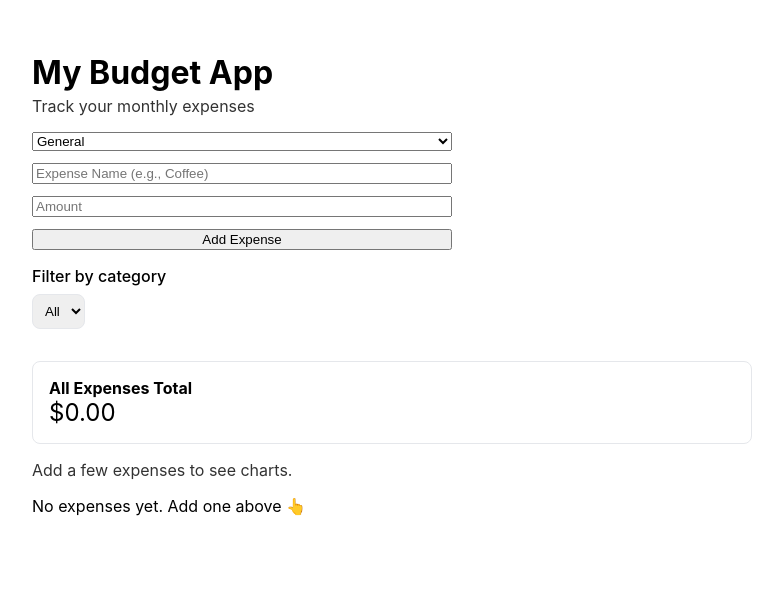
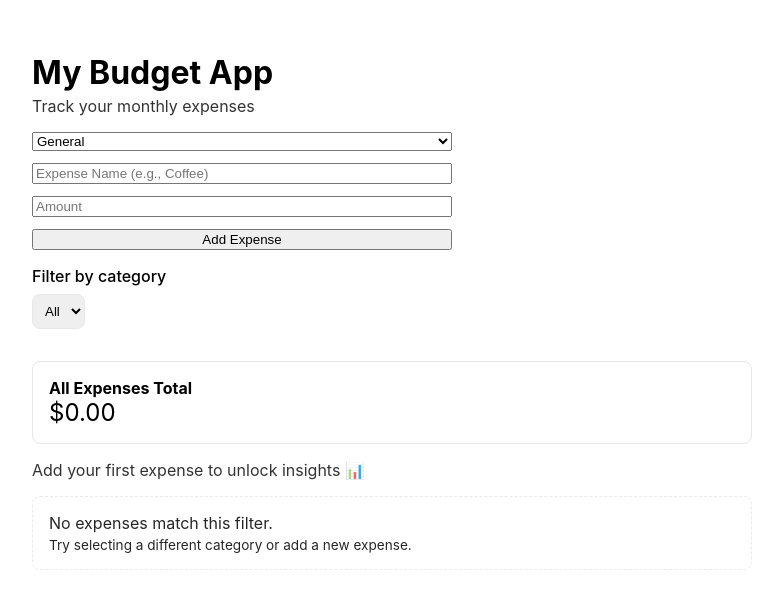
Before and after one commit to mikedevpro/budget_app, a React (Create React App) app: page / in a window 1280 px wide. Shown: the top 602 px of the page, without its empty margins (248-1031 px from the left). Built offline with nearby package versions, Linux system fonts and the light colour scheme.

Commit message:
Improve empty state UX for lists and charts

```diff
--- a/src/components/Charts.jsx
+++ b/src/components/Charts.jsx
@@ -49,7 +49,7 @@
   if (safeExpenses.length === 0) {
     return (
       <div style={{ marginTop: "1rem", opacity: 0.8 }}>
-        Add a few expenses to see charts.
+        Add your first expense to unlock insights 📊
       </div>
     );
   }
@@ -59,6 +59,9 @@
     return (
       <div style={{ marginTop: "1rem", opacity: 0.8 }}>
         No expenses in the selected range.
+        <div style={{ fontSize: "0.85rem", marginTop: "0.25rem" }}>
+          Try expanding the range or add more expenses.
+        </div>
       </div>
     );
   }
--- a/src/components/ExpenseList.jsx
+++ b/src/components/ExpenseList.jsx
@@ -1,6 +1,20 @@
 export default function ExpenseList({ visibleExpenses, onDeleteExpense }) {
   if (!Array.isArray(visibleExpenses) || visibleExpenses.length === 0) {
-    return <p style={{ marginTop: '1rem' }}>No expenses yet. Add one above 👆</p>;
+    return (
+      <div
+        style={{
+          marginTop: '1rem',
+          padding: '1rem',
+          border: '1px dashed #e5e7eb',
+          borderRadius: 8,
+          opacity: 0.85,
+        }}      >
+        No expenses match this filter.
+        <div style={{ fontSize: '0.85rem', marginTop: '0.25rem' }}>
+          Try selecting a different category or add a new expense.
+        </div>
+      </div>
+    );
   }
 
   const total = visibleExpenses.reduce((sum, exp) => sum + exp.amount, 0);
```
